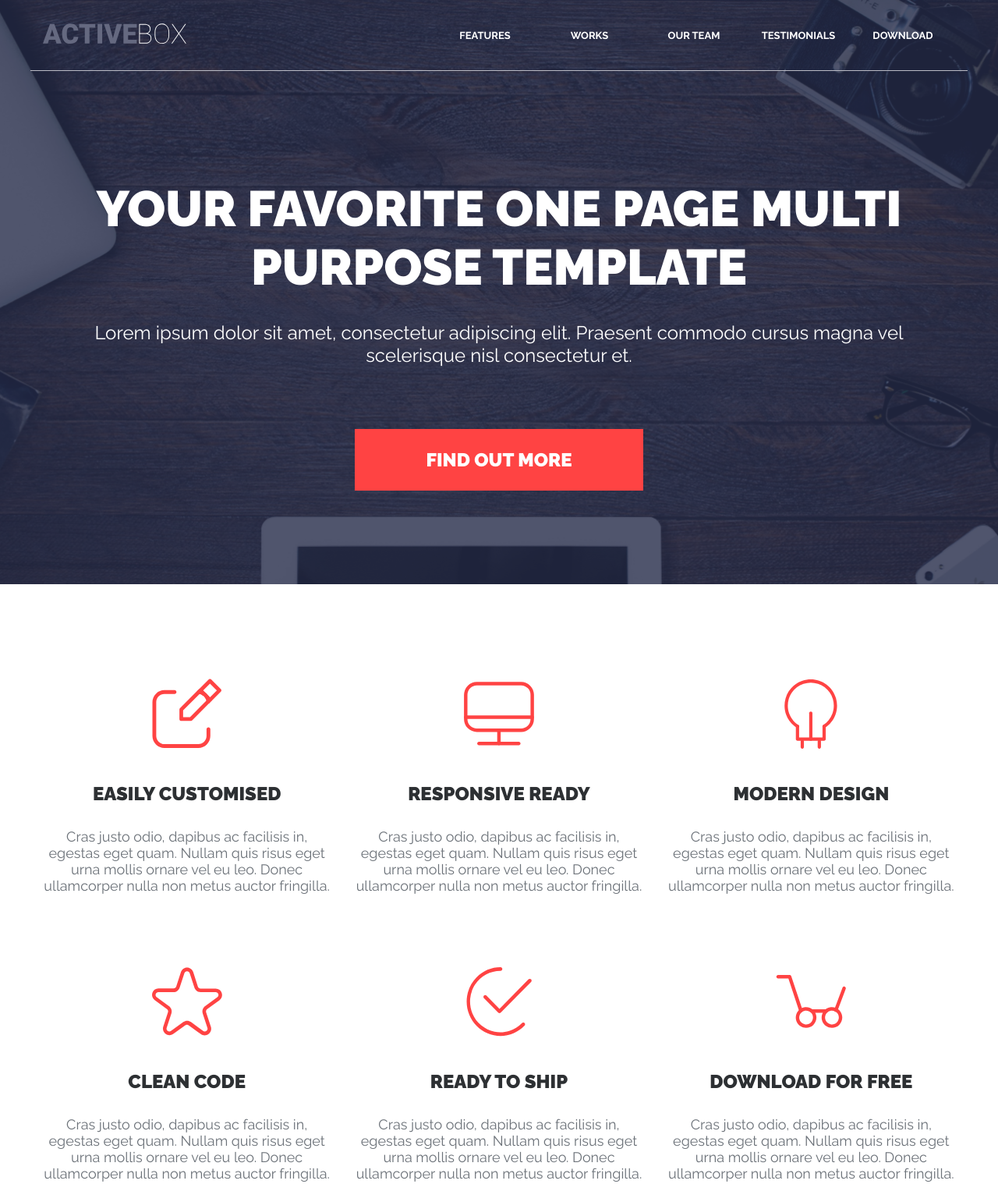
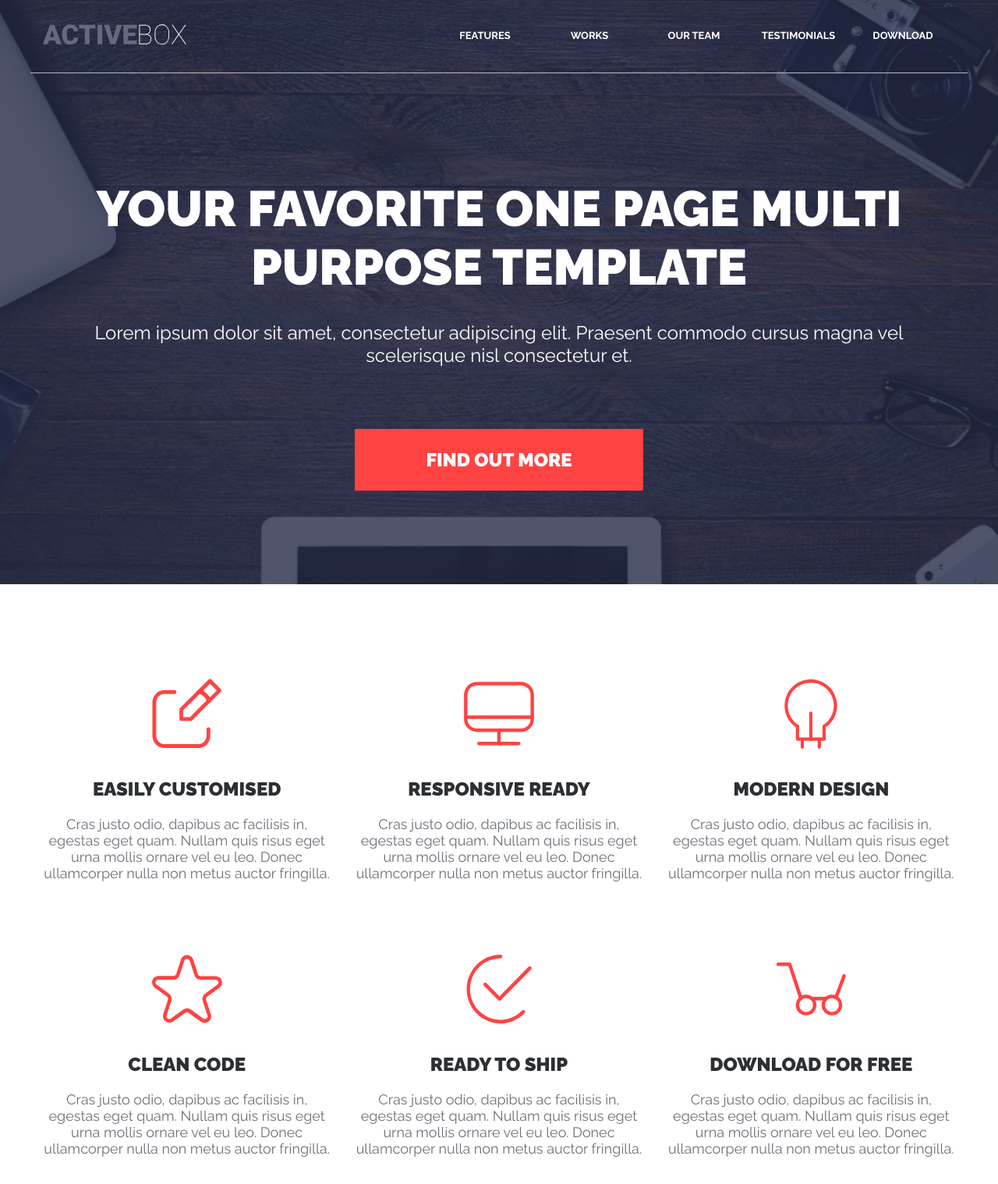
Before and after one commit to vadimbabich7/babich7, a website built with Parcel: page src/index.html in a window 1280 px wide. Shown: the whole page at 78% size. Built offline with nearby package versions, Linux system fonts and the light colour scheme.

Commit message:
feat(maket-2): corrected maket-2 (block:header, banner, features)

```diff
--- a/src/styles/style.scss
+++ b/src/styles/style.scss
@@ -102,6 +102,7 @@
         list-style-type: none;
         min-width: 134px;
         text-align: center;
+        border-bottom: 3px solid transparent;
 
         @media (max-width:1024px){
             min-width: 112px;
@@ -292,9 +293,6 @@
 .feature{
     &__item{
         margin-bottom: 29px;
-        display: flex;
-        justify-content: center;
-        align-items: center;
 
         @media (max-width:1024px){
             margin-bottom: 24px;
@@ -327,7 +325,6 @@
         color: #2D3033;
         text-transform: uppercase;
         margin-bottom: 20px;
-        padding: 10px 0;
 
         @media (max-width:1024px){
             line-height: 21px;
```
